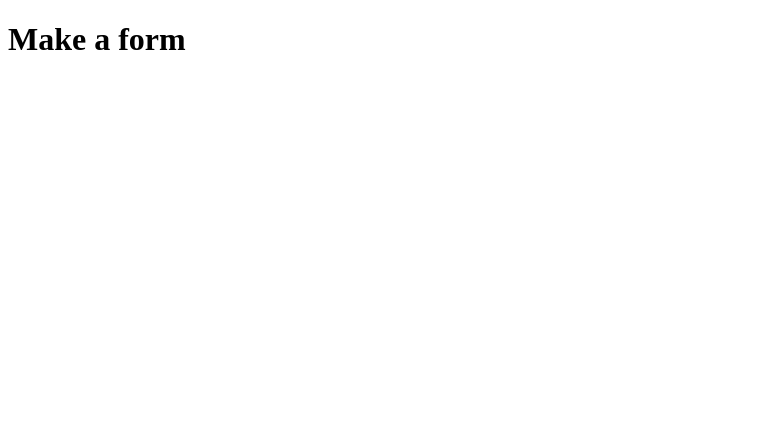
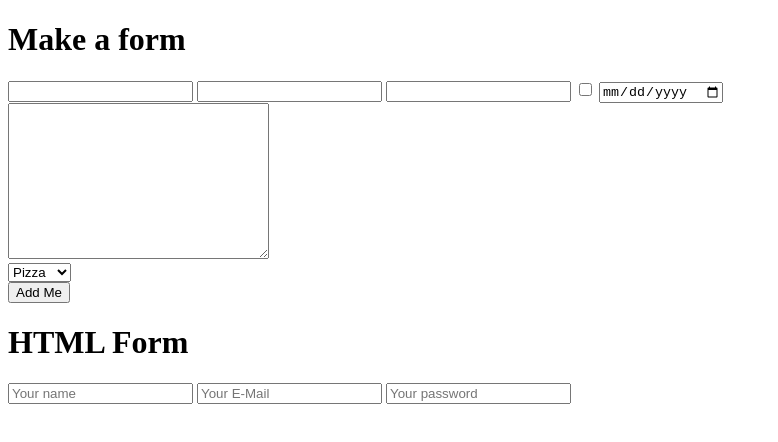
Before and after one commit to AvinandanRoy/From-website, a plain HTML site: page index.html in a window 1280 px wide. Shown: the whole page, without its empty margins (0-778 px from the left). Drawn offline with Linux system fonts and the light colour scheme.

Commit message:
second commit

```diff
--- a/index.html
+++ b/index.html
@@ -1,11 +1,48 @@
 <!DOCTYPE html>
 <html lang="en">
+
 <head>
     <meta charset="UTF-8">
     <meta name="viewport" content="width=device-width, initial-scale=1.0">
     <title>Document</title>
 </head>
+
 <body>
-    <h1>Make a form</h1>
+    <div>
+        <h1>Make a form</h1>
+        <input type="text">
+        <input type="password">
+        <input type="number" name="" id="">
+        <input type="checkbox" name="" id="">
+        <input type="date" name="" id="">
+
+    </div>
+    <div>
+        <textarea name="" id="" cols="30" rows="10"></textarea>
+    </div>
+
+    <div>
+        <select name="" id="">
+            <option value="Pizza">Pizza</option>
+            <option value="Burger">Burger</option>
+            <option value="Fried Rice">Pasta</option>
+            <option value="Rice">Rice</option>
+            <option value="">Potato</option>
+        </select>
+    </div>
+
+    <div>
+        <button>Add Me</button>
+    </div>
+    <div>
+        <h1>HTML Form</h1>
+    </div>
+
+    <form action="">
+        <input type="text" placeholder="Your name">
+        <input type="email" name="" id="" placeholder="Your E-Mail">
+        <input type="password" name="" id="" placeholder="Your password">
+    </form>
 </body>
+
 </html>
```
